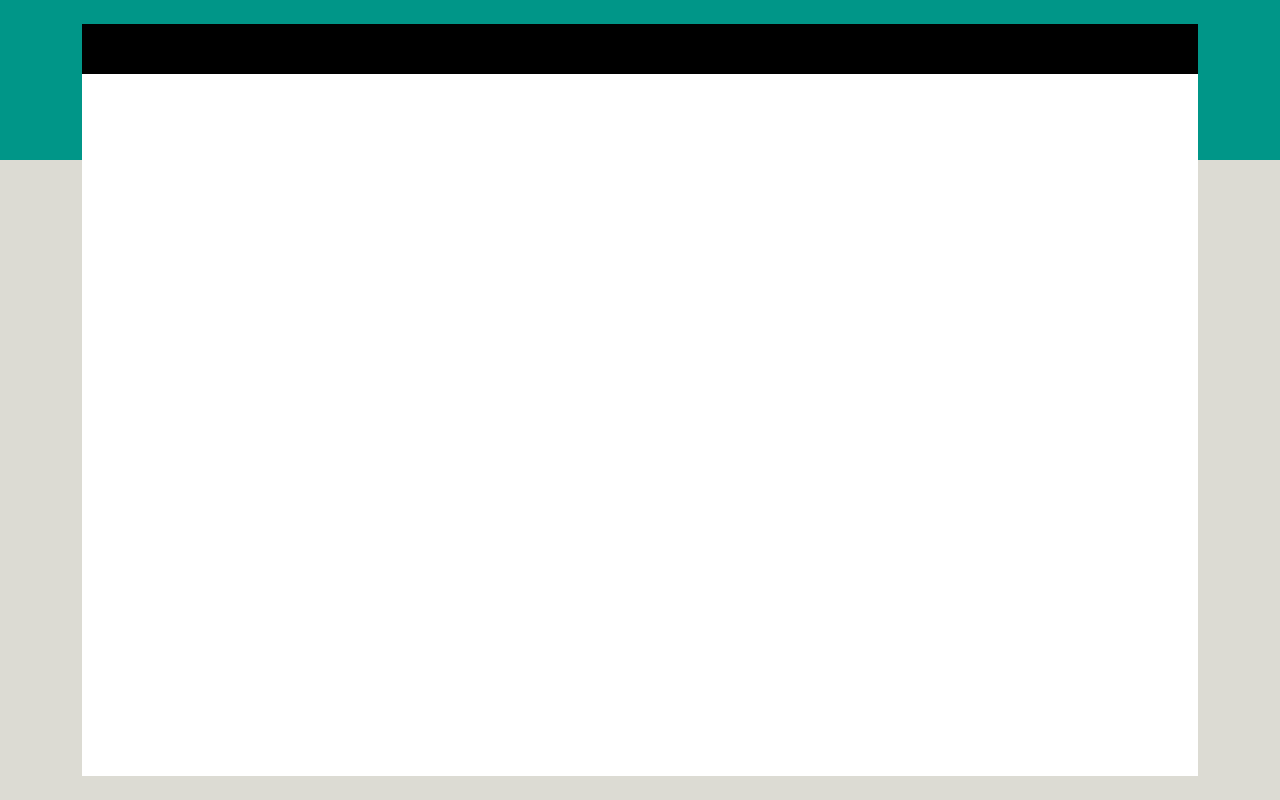
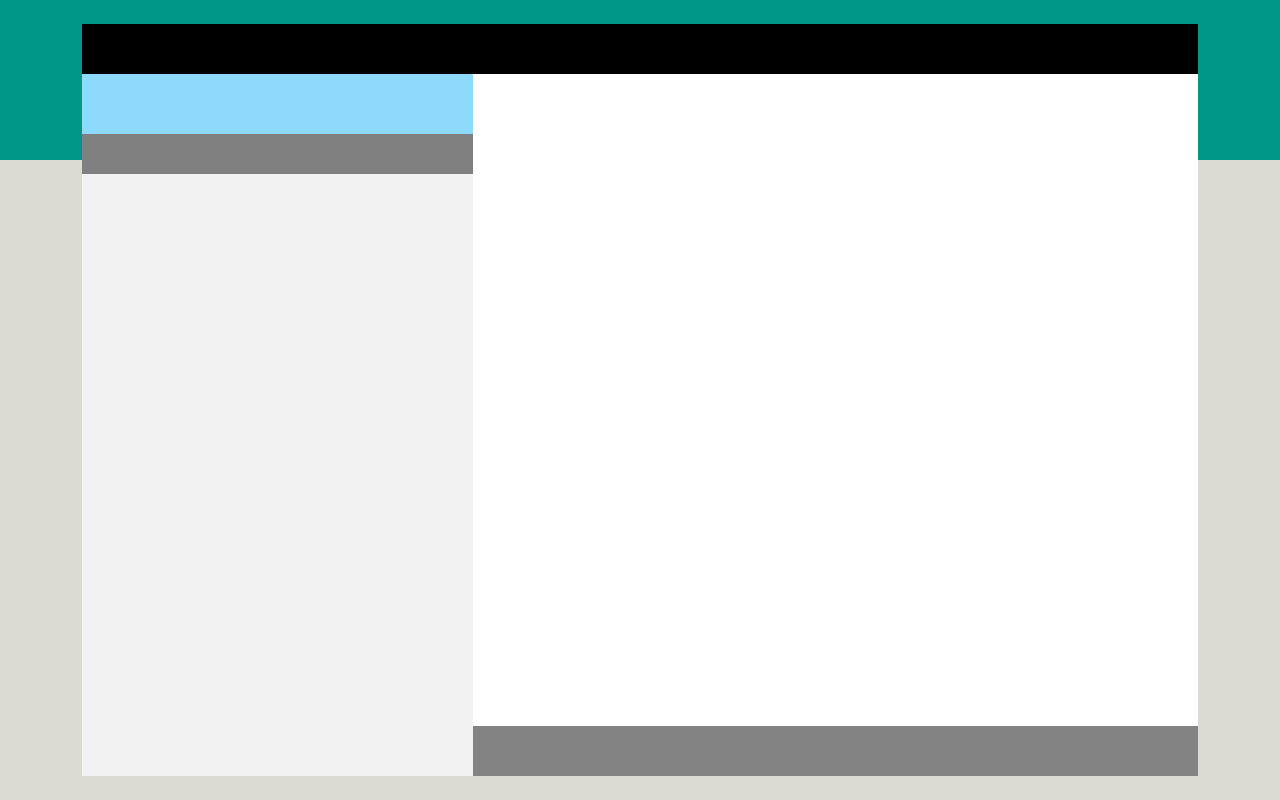
Before and after one commit to Marcap00/vue-boolzapp, a plain HTML site: page index.html in a window 1280 px wide. Drawn offline with nearby package versions, Linux system fonts and the light colour scheme.

Commit message:
completed aproximated structure

```diff
--- a/css/style.css
+++ b/css/style.css
@@ -54,3 +54,31 @@ header {
 }
 
 /* Left Column */
+.col-lft .desktop-alerts {
+    height: 60px;
+    background-color: #8edafc;
+}
+
+.col-lft .search-bar {
+    height: 40px;
+    background-color: grey;
+}
+
+.col-lft .contacts-list {
+    height: calc(100% - 150px);
+    background-color: #f2f2f2;
+}
+
+/* TODO Adding overflow on the section contacts */
+
+/* Right Column */
+.col-rght .chat {
+    height: calc(100% - 100px);
+}
+
+.col-rght .input-message {
+    height: 50px;
+    background-color: #838383;
+}
+
+/* TODO Adding overflow on the section chat */
--- a/index.html
+++ b/index.html
@@ -30,14 +30,25 @@
                     <!-- Left Column -->
                     <div class="col-lft">
                         <header></header>
-                        <!-- <div class="desktop-alerts"></div> -->
+                        <div class="desktop-alerts"></div>
+                        <div class="search-bar"></div>
+                        <div class="contacts-list">
+                            <ul class="p-0 m-0">
+                                <li></li>
+                            </ul>
+                        </div>
                     </div>
                     <!-- Left Column -->
                     <div class="col-rght">
                         <header></header>
+                        <div class="chat">
+                            <ul class="p-0 m-0">
+                                <li></li>
+                            </ul>
+                        </div>
+                        <div class="input-message"></div>
                     </div>
                 </div>
-            </div>
         </main>
     </div>
 
```
